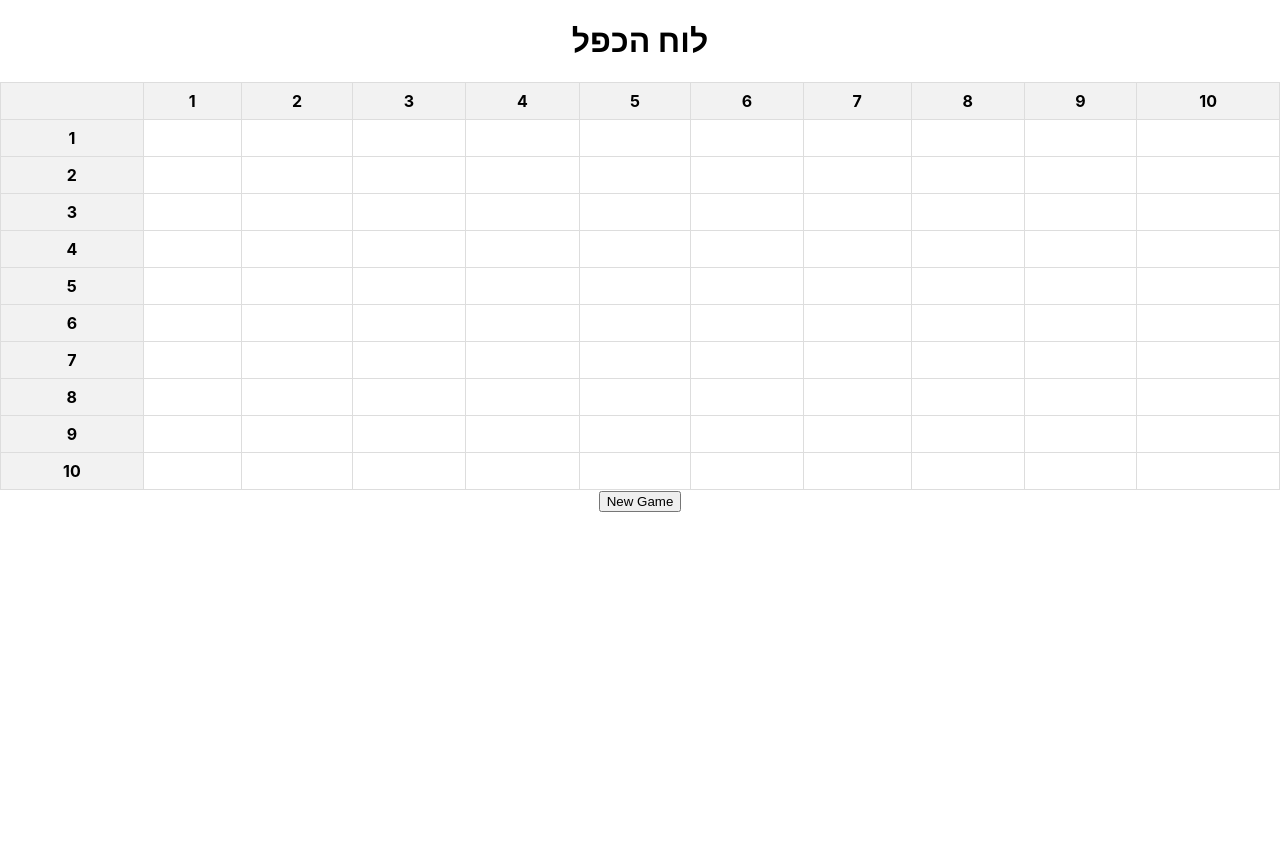
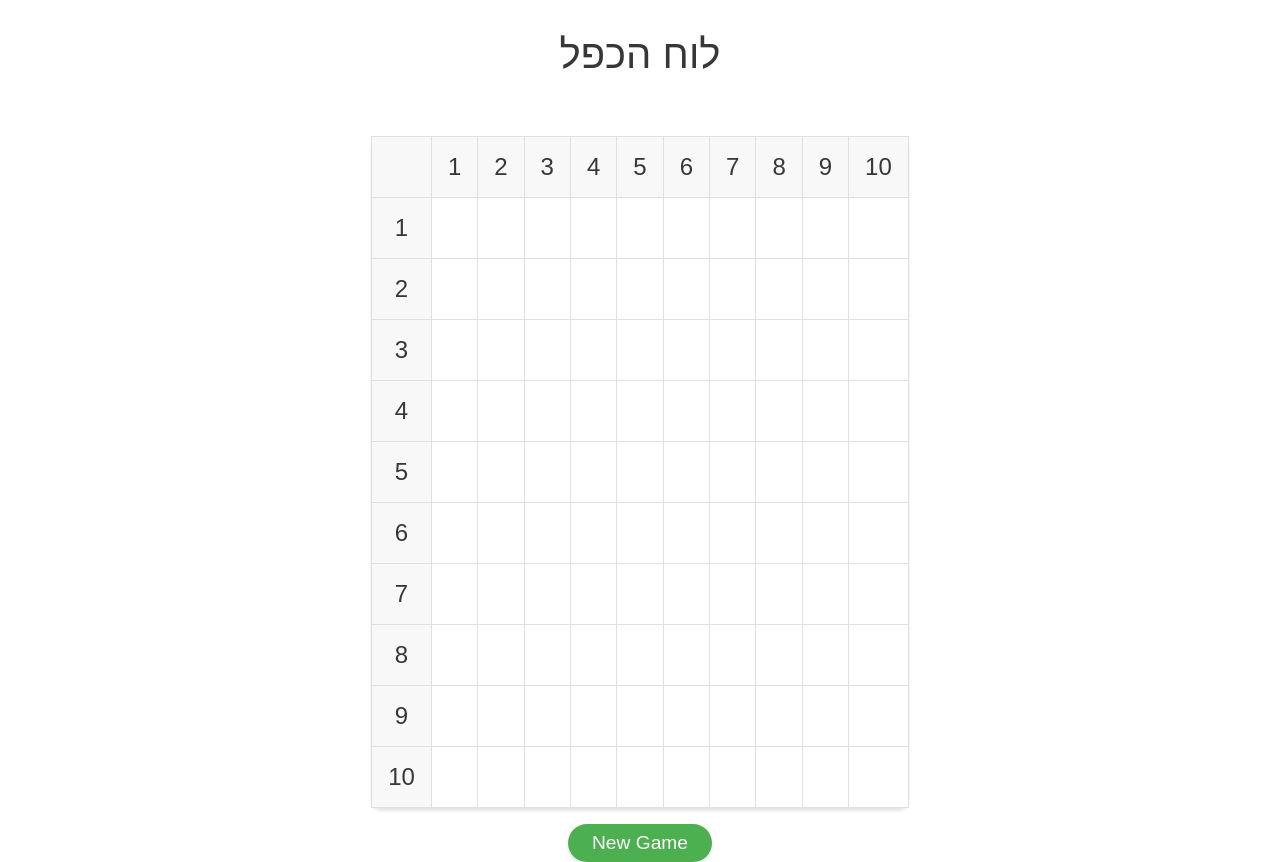
Before and after one commit to Chensror5/multi_board, a React (Create React App) app: page / in a window 1280 px wide. Before the commit the page ends 800 px from the top, so only its background shows below. Built offline with nearby package versions, Linux system fonts and the light colour scheme.

Commit message:
test_commit

```diff
--- a/public/index.html
+++ b/public/index.html
@@ -24,7 +24,7 @@
       work correctly both with client-side routing and a non-root public URL.
       Learn how to configure a non-root public URL by running `npm run build`.
     -->
-    <title>בואו נלמד את לוח הכפל</title>
+    <title>בואו נלמד את לוח הכפל - וניצור אפלייקציה חדשה</title>
   </head>
   <body>
     <noscript>You need to enable JavaScript to run this app.</noscript>
--- a/src/App.css
+++ b/src/App.css
@@ -1,5 +1,16 @@
 .App {
-  text-align: center;
+  display: flex;
+  flex-direction: column;
+  align-items: center;
+  font-family: sans-serif;
+}
+
+
+h1 {
+  color: #373737;
+  font-weight: 500;
+  font-size: 2.5rem;
+  margin-top: 2rem;
 }
 
 .App-logo {
@@ -38,17 +49,90 @@
 }
 
 .table {
+  margin-top: 2rem;
   border-collapse: collapse;
-  width: 100%;
+  box-shadow: 0px 3px 3px rgba(0, 0, 0, 0.1);
+  border-radius: 10px;
 }
 
+
 .cell {
-  border: 1px solid #ddd;
-  padding: 8px;
+  border: 1px solid #e0e0e0;
+  padding: 1rem;
   text-align: center;
+  font-size: 1.2rem;
+  font-weight: 500;
+  background-color: #ffffff;
+  transition: all 0.2s ease-in-out;
+}
+
+.cell.selected {
+  background-color: #b6e2ff;
+  color: #ffffff;
+}
+
+.cell.correct {
+  background-color: #d9ead3;
+  color: #155724;
+}
+
+.cell.wrong {
+  background-color: #f8d7da;
+  color: #721c24;
+}
+
+.cell:hover {
+  cursor: pointer;
+  background-color: #f3f3f3;
+}
+
+.cell:focus {
+  outline: none;
+  background-color: #f3f3f3;
+}
+
+
+.input-container {
+  margin-top: 2rem;
+  display: flex;
+  flex-direction: column;
+  align-items: center;
+}
+
+.input-container p {
+  font-size: 1.2rem;
+  font-weight: 500;
+  color: #373737;
+}
+
+button {
+  font-size: 1.2rem;
+  font-weight: 500;
+  padding: 0.5rem 1.5rem;
+  margin-top: 1rem;
+  border: none;
+  border-radius: 25px;
+  box-shadow: 0px 3px 3px rgba(0, 0, 0, 0.1);
+  background-color: #4caf50;
+  color: #ffffff;
+  transition: all 0.2s ease-in-out;
+}
+
+button:hover {
+  cursor: pointer;
+  background-color: #3e8e41;
+}
+
+button:focus {
+  outline: none;
+  box-shadow: 0px 3px 3px rgba(0, 0, 0, 0.1), 0px 0px 5px rgba(76, 175, 80, 0.5);
 }
 
 .header {
-  background-color: #f2f2f2;
-  font-weight: bold;
+  background-color: #f8f8f8;
+  color: #373737;
+  font-size: 1.5rem;
+  font-weight: 500;
+  text-align: center;
+  padding: 1rem;
 }
```
